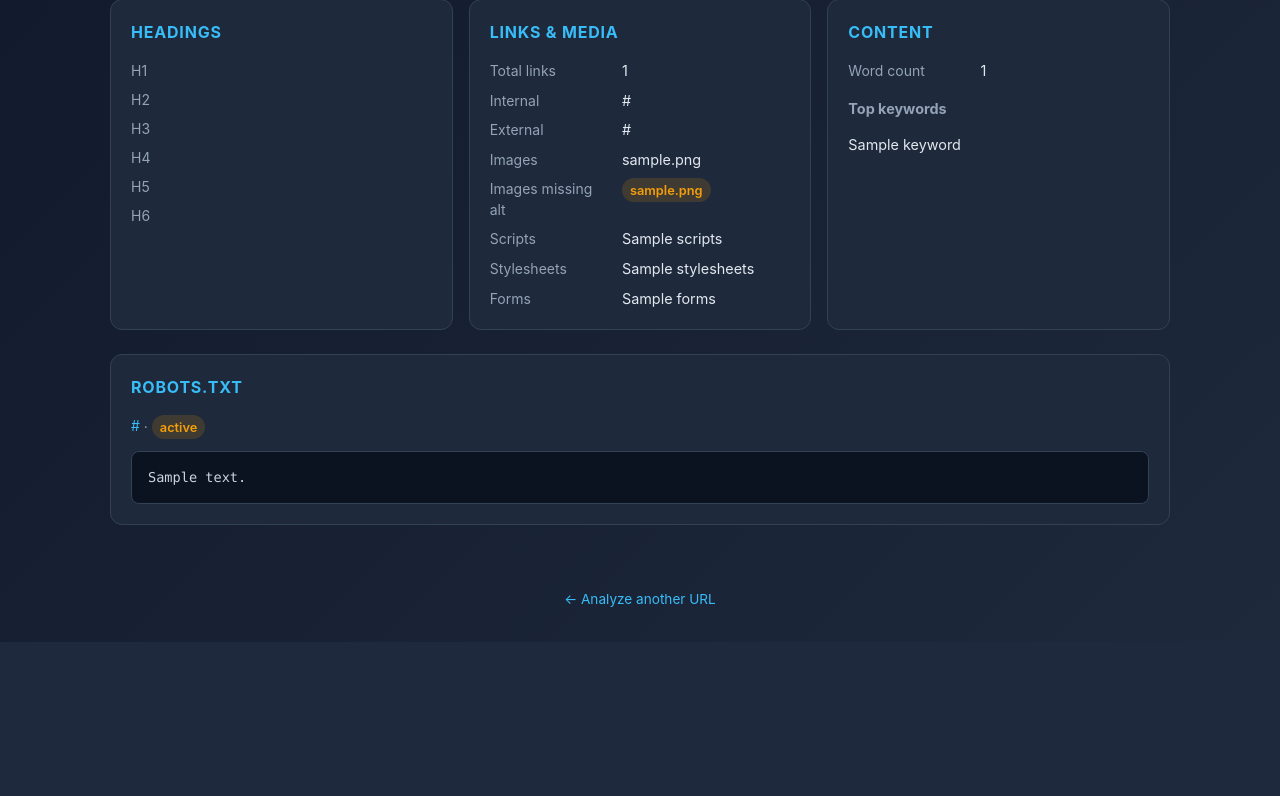
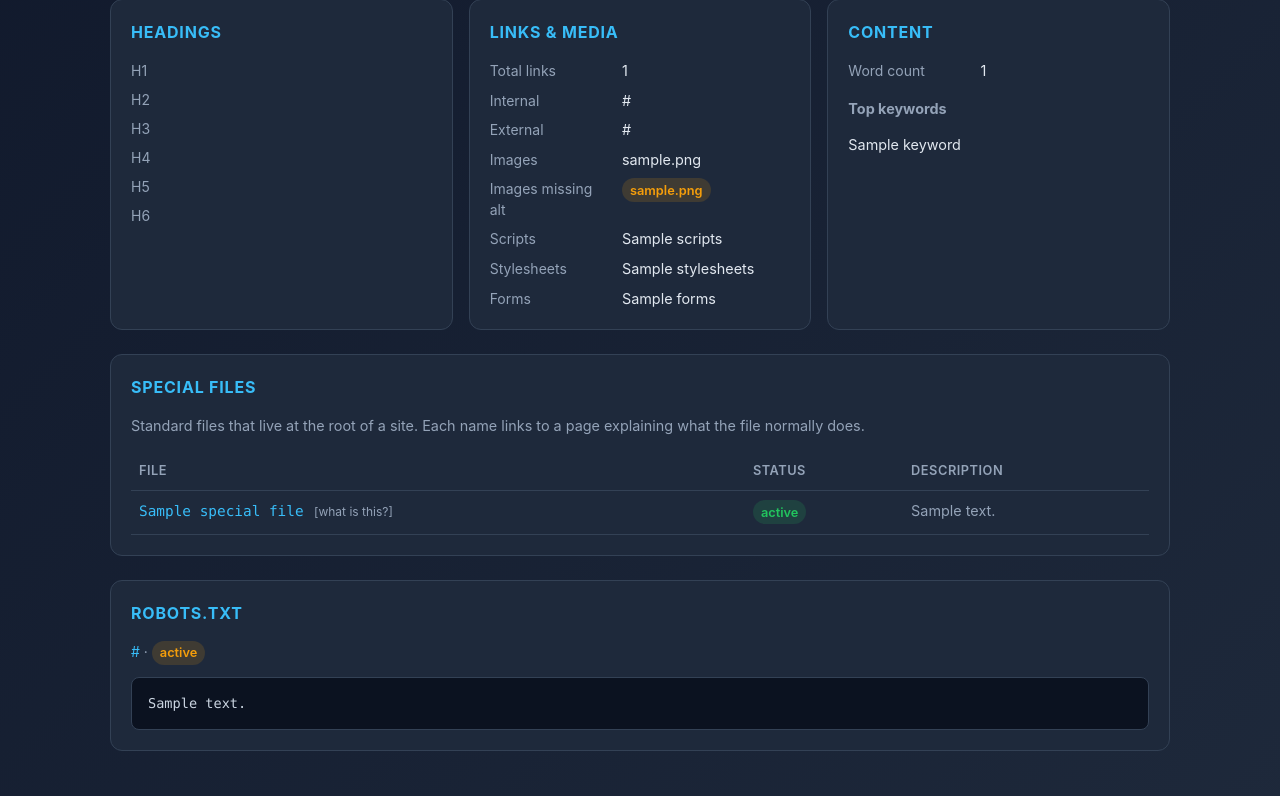
Before and after one commit to sandeepsachdev/experiment7, a Spring app: template src/main/resources/templates/result.html in a window 1280 px wide. Shown: the part 501-1297 px from the top of the page. Before the commit the page ends 1108 px from the top, so only its background shows below. Run offline with Thymeleaf, Linux system fonts and the light colour scheme; the template is opened without the code that fills it: most values are stand-ins (such as "Sample title", 1, 10 or a date in 2020); data that the repository does not hold is empty.

Commit message:
Probe common special files and link to explainers
Add a Special Files card listing standard root-level files (robots.txt,
sitemap.xml, humans.txt, security.txt, ads.txt, favicon.ico,
manifest.json). Each row shows the file URL, HTTP status, a short
description, and a "[what is this?]" link to an authoritative page
describing the file's purpose.

Co-Authored-By: Claude Opus 4.7 <noreply@anthropic.com>
Claude-Session: https://claude.ai/code/session_01Ssdgs1yJmW1PTY2f98UR2R

```diff
--- a/src/main/java/com/example/analyzer/model/AnalysisResult.java
+++ b/src/main/java/com/example/analyzer/model/AnalysisResult.java
@@ -36,6 +36,7 @@ public class AnalysisResult {
     private Integer robotsTxtStatus;
     private String robotsTxtContent;
     private String robotsTxtError;
+    private List<SpecialFile> specialFiles;
 
     public String getUrl() { return url; }
     public void setUrl(String url) { this.url = url; }
@@ -129,4 +130,7 @@ public class AnalysisResult {
 
     public String getRobotsTxtError() { return robotsTxtError; }
     public void setRobotsTxtError(String robotsTxtError) { this.robotsTxtError = robotsTxtError; }
+
+    public List<SpecialFile> getSpecialFiles() { return specialFiles; }
+    public void setSpecialFiles(List<SpecialFile> specialFiles) { this.specialFiles = specialFiles; }
 }
--- a/src/main/resources/static/css/style.css
+++ b/src/main/resources/static/css/style.css
@@ -173,6 +173,55 @@ h1 {
     border-bottom: none;
 }
 
+.special-files-card { margin: 1.5rem 0; }
+
+.special-files {
+    width: 100%;
+    border-collapse: collapse;
+    margin-top: 0.75rem;
+    font-size: 0.9rem;
+}
+
+.special-files th,
+.special-files td {
+    text-align: left;
+    padding: 0.6rem 0.5rem;
+    border-bottom: 1px solid var(--border);
+    vertical-align: top;
+}
+
+.special-files th {
+    color: var(--muted);
+    font-weight: 600;
+    font-size: 0.8rem;
+    text-transform: uppercase;
+    letter-spacing: 0.04em;
+}
+
+.sf-name {
+    white-space: nowrap;
+}
+
+.sf-name > a:first-child {
+    color: var(--accent);
+    text-decoration: none;
+    font-family: ui-monospace, SFMono-Regular, Menlo, Monaco, Consolas, monospace;
+}
+
+.sf-name > a:first-child:hover { text-decoration: underline; }
+
+.info-link {
+    display: inline-block;
+    margin-left: 0.4rem;
+    font-size: 0.75rem;
+    color: var(--muted);
+    text-decoration: none;
+}
+
+.info-link:hover { color: var(--accent); text-decoration: underline; }
+
+.sf-desc { color: var(--muted); }
+
 .robots-card { margin: 1.5rem 0; }
 
 .robots-meta {
--- a/src/main/resources/templates/result.html
+++ b/src/main/resources/templates/result.html
@@ -121,6 +121,41 @@
         </div>
     </section>
 
+    <section class="card special-files-card" th:if="${result.specialFiles != null and !result.specialFiles.isEmpty()}">
+        <h3>Special Files</h3>
+        <p class="muted">Standard files that live at the root of a site. Each
+            name links to a page explaining what the file normally does.</p>
+        <table class="special-files">
+            <thead>
+            <tr>
+                <th>File</th>
+                <th>Status</th>
+                <th>Description</th>
+            </tr>
+            </thead>
+            <tbody>
+            <tr th:each="sf : ${result.specialFiles}">
+                <td class="sf-name">
+                    <a th:href="${sf.url}" th:text="${sf.name}" target="_blank" rel="noopener">name</a>
+                    <a class="info-link"
+                       th:href="${sf.infoUrl}"
+                       target="_blank"
+                       rel="noopener"
+                       th:title="'What is ' + ${sf.name} + '?'">[what is this?]</a>
+                </td>
+                <td>
+                    <span th:if="${sf.status != null}"
+                          th:classappend="${sf.found} ? 'badge badge-ok' : 'badge badge-warn'"
+                          th:text="${sf.status}">200</span>
+                    <span th:if="${sf.status == null}" class="badge badge-warn"
+                          th:text="${sf.error != null} ? 'error' : '—'">—</span>
+                </td>
+                <td class="sf-desc" th:text="${sf.description}">description</td>
+            </tr>
+            </tbody>
+        </table>
+    </section>
+
     <section class="card robots-card">
         <h3>robots.txt</h3>
         <p class="robots-meta" th:if="${result.robotsTxtUrl != null}">
```
Also changed, not shown: src/main/java/com/example/analyzer/model/SpecialFile.java (added, +46 -0 lines), src/main/java/com/example/analyzer/service/AnalyzerService.java (+55 -8 lines).
